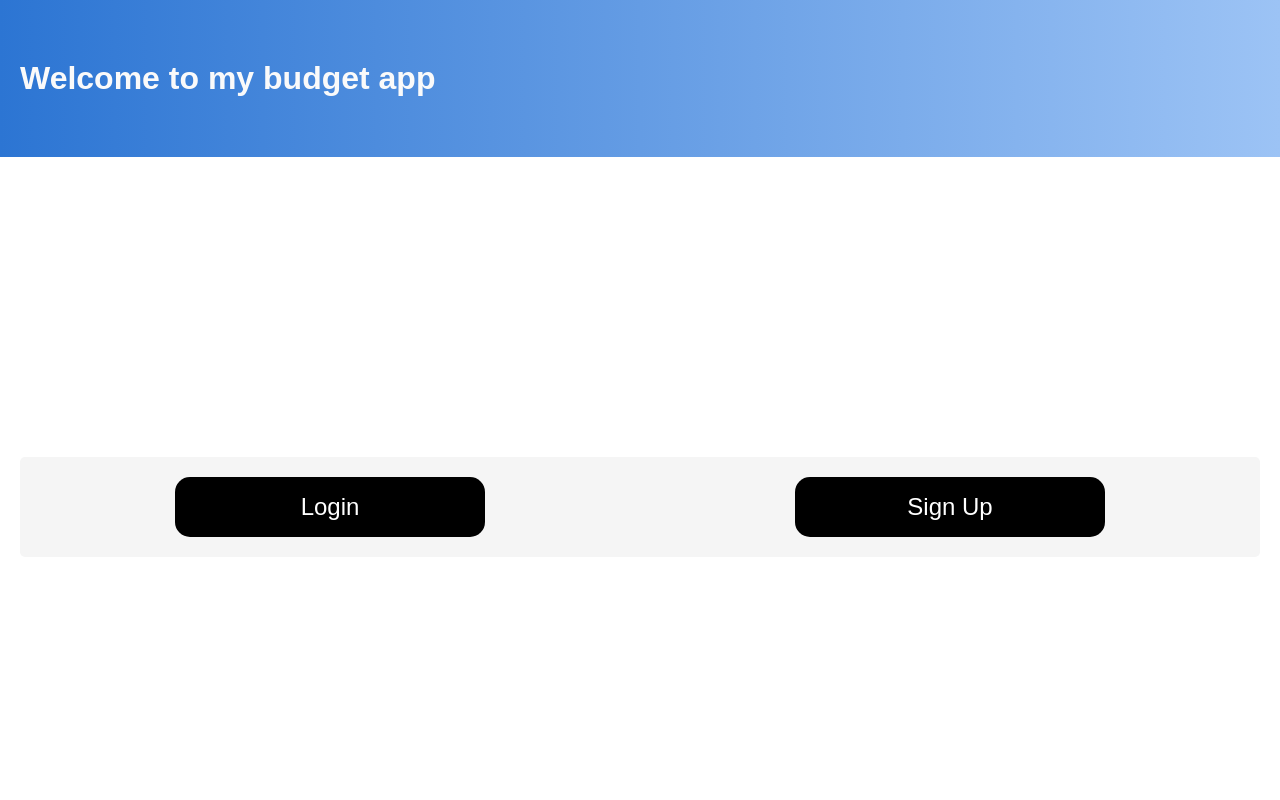
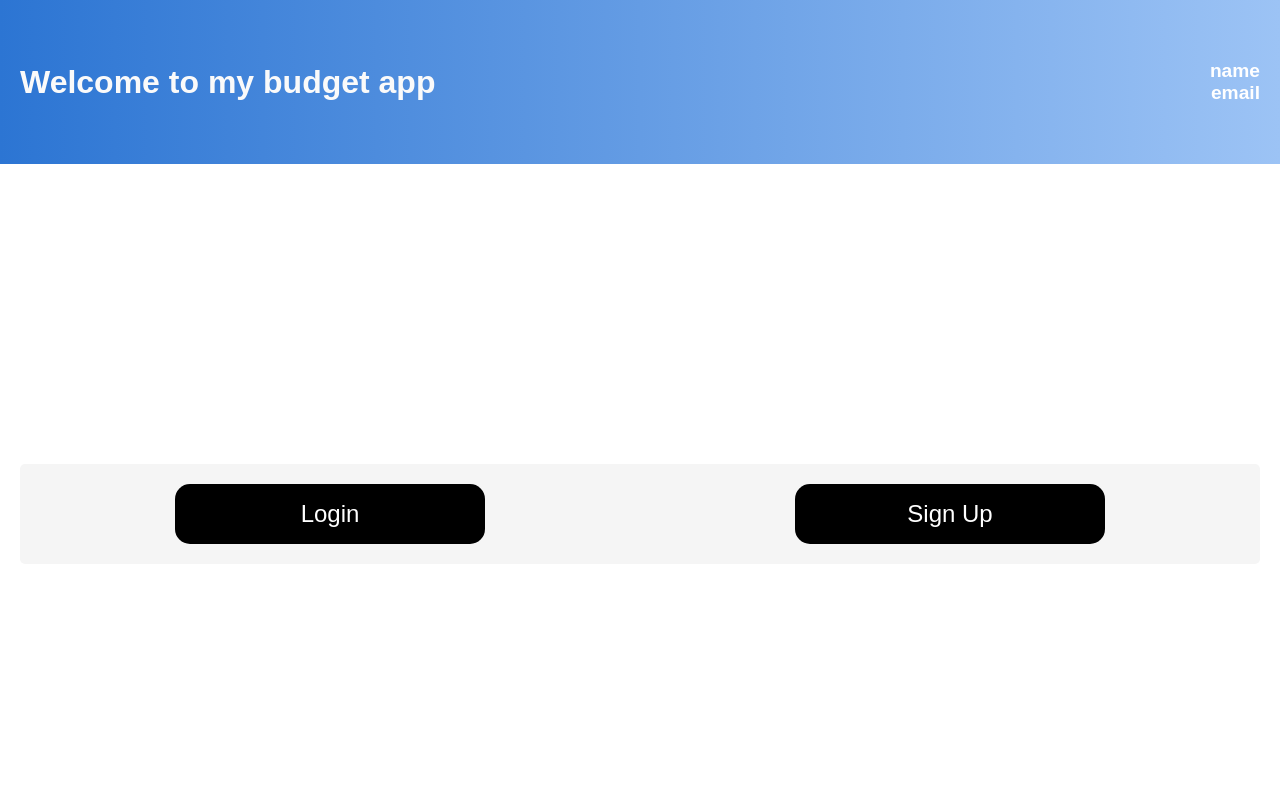
Before and after one commit to Gibbsforce/alkemyChallengeFullstackJS, a React (Vite) app in the folder client/: page / in a window 1280 px wide. Shown: the top 800 px of the page. Built offline with nearby package versions, Linux system fonts and the light colour scheme.

Commit message:
header with user info decoding the jwt finished

```diff
--- a/client/src/components/Header/index.jsx
+++ b/client/src/components/Header/index.jsx
@@ -1,13 +1,30 @@
-import { Link } from "react-router-dom"
+import { useState, useEffect, useContext } from "react"
+// Context
+import { UserContext } from "../../contexts/UserContext"
+// Helpers
+import { decodeJWT } from '../../utils/helpers'
 import { Wrapper, Content } from "./Header.styles"
 // welcome: boolean, btnText: string, btnCallback: function, name: string, email: string
-const Header = ({ welcome, btnText, btnCallback, name, email }) => {
+const Header = ({ welcome, btnText, btnCallback }) => {
+
+    const [token] = useContext(UserContext)
+
+    const [name, setName] = useState(String)
+    const [email, setEmail] = useState(String)
+
+    useEffect(() => {
+        if (token) {
+            const { email, name } = decodeJWT(token)
+            setName(name)
+            setEmail(email)
+        }
+    }, [token])
+
     return (
         <Wrapper>
             <Content>
                 {welcome && <h1>{welcome}</h1>}
                 <ul>
-
                         {
                             btnText &&
                             <li>
@@ -15,15 +32,13 @@ const Header = ({ welcome, btnText, btnCallback, name, email }) => {
                             </li>
                         }
                         {
-                            name &&
                             <li>
-                                <strong>{name}</strong>
+                                <strong>{name || "name"}</strong>
                             </li>
                         }
                         {
-                            email &&
                             <li>
-                                <strong>email@email.com</strong>
+                                <strong>{email || "email"}</strong>
                             </li>
                         }
                 </ul>
--- a/client/src/pages/Expenses.jsx
+++ b/client/src/pages/Expenses.jsx
@@ -26,8 +26,6 @@ const Expenses = () => {
                 welcome="Expenses"
                 btnText={"Back"}
                 btnCallback={toHome}
-                name={"Alvaro Avalos"}
-                email={"tlalvaro15@gmail.com"}
             />
             <Continue
                 modal={modal}
--- a/client/src/pages/Home.jsx
+++ b/client/src/pages/Home.jsx
@@ -17,8 +17,6 @@ const Home = () => {
             <Header
                 welcome="Home"
                 btnText="Log Out"
-                name={"Alvaro Avalos"}
-                email={"tlalvaro15@gmail.com"}
             />
             <AddBudget
                 modal={modalAdd}
--- a/client/src/pages/Incomes.jsx
+++ b/client/src/pages/Incomes.jsx
@@ -20,8 +20,6 @@ const Incomes = () => {
                 welcome="Expenses"
                 btnText={"Back"}
                 btnCallback={toHome}
-                name={"Alvaro Avalos"}
-                email={"tlalvaro15@gmail.com"}
             />
             <Continue
                 modal={modal}
--- a/client/src/utils/helpers.js
+++ b/client/src/utils/helpers.js
@@ -2,3 +2,14 @@ export const isPersistedLocal = (stateName) => {
   const localSate = localStorage.getItem(stateName)
   return localStorage && JSON.parse(localSate)
 }
+export const decodeJWT = (token) => {
+  const base64Url = token.split(".")[1]
+  const base64 = base64Url.replace(/-/g, "+").replace(/_/g, "/")
+  const jsonPayload = decodeURIComponent(
+    atob(base64)
+      .split("")
+      .map((c) => "%" + ("00" + c.charCodeAt(0).toString(16)).slice(-2))
+      .join("")
+  )
+  return JSON.parse(jsonPayload)
+}
```
